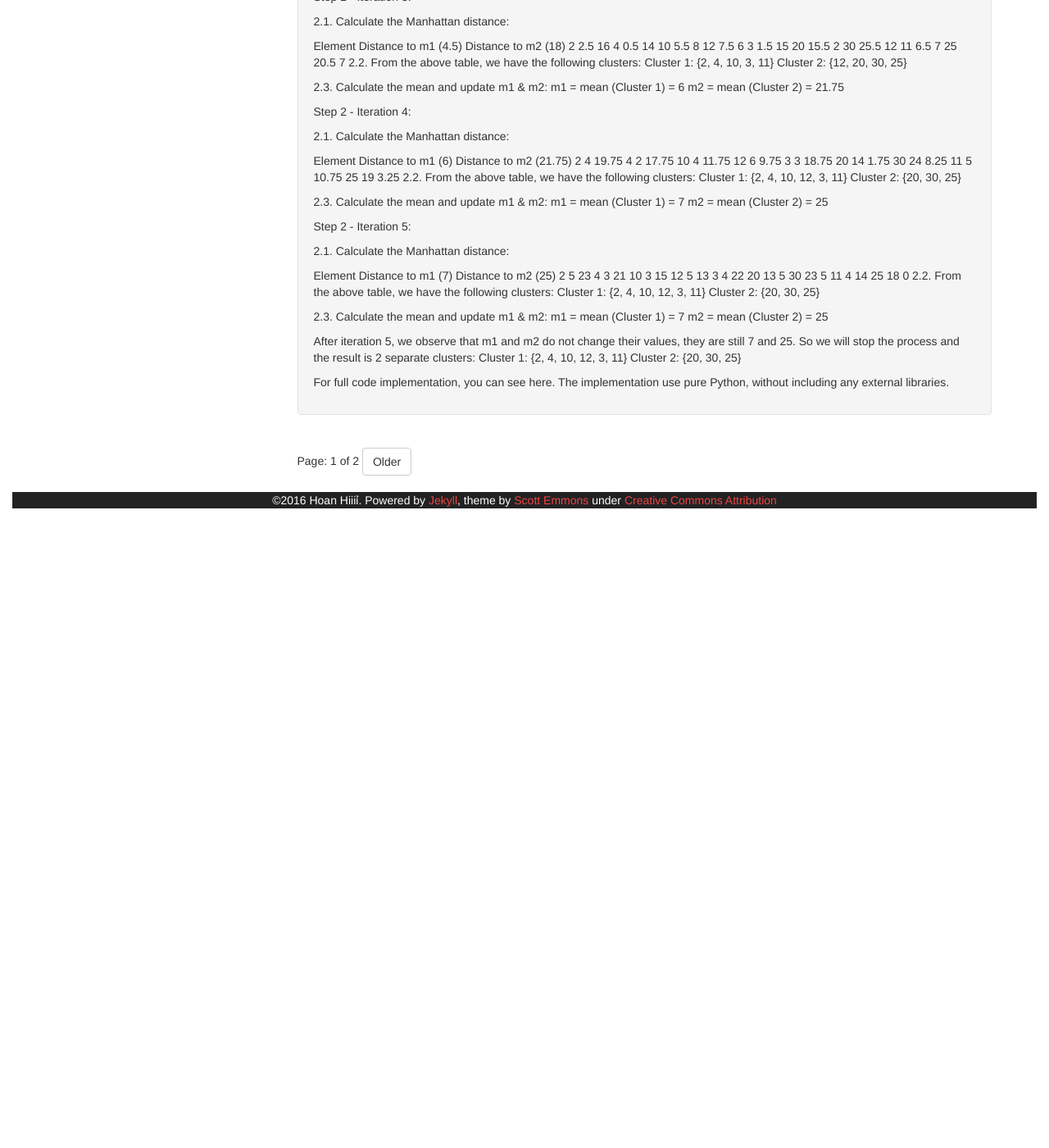
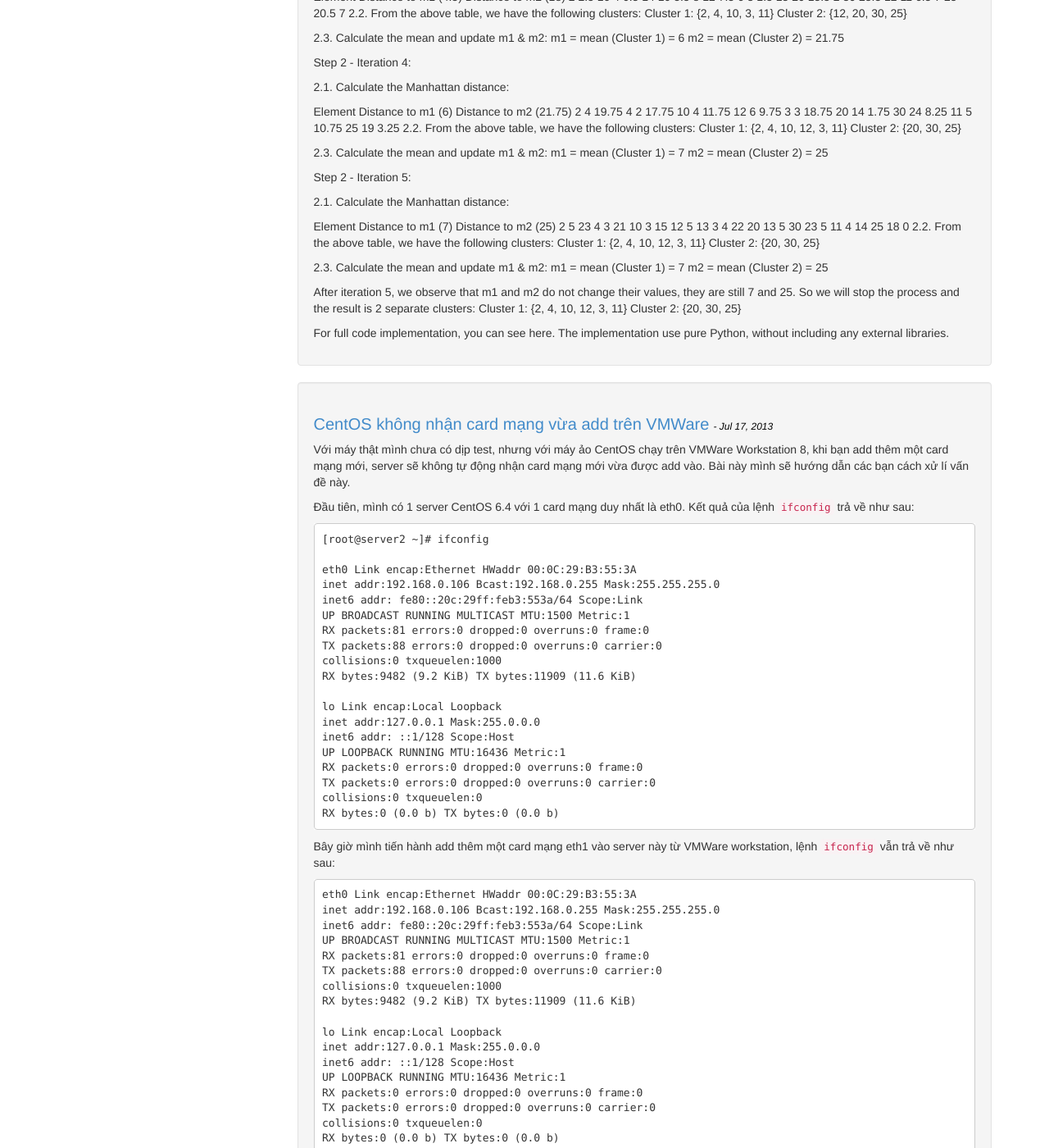
Before and after one commit to hoanvu/hoanvu.github.io, a Jekyll site: the page built from index.html, in a window 1280 px wide and 1400 px high, scrolled down 3202 px. Shown: the whole window at 82% size. Built offline with Jekyll 4.4.1, drawn with Linux system fonts in a browser that asks for light colours; the list of posts is cut into pages by our own code; before the commit the page ends 3832 px from its top, so only the background shows below that; some of the changed text lies outside the part shown.

Commit message:
add some posts, change some styles

````diff
--- a/_config.yml
+++ b/_config.yml
@@ -4,7 +4,7 @@ name: Hoan Hiiiỉ
 description: A jekyll theme
 
 # url is currently only used only for the RSS feed in feed.xml
-url: https://scotte.github.io/jekyll-clean
+url: https://hoanvu.github.io
 
 # baseurl will often be '', but for a project page on gh-pages, it needs to
 # be the project name.
@@ -13,7 +13,7 @@ url: https://scotte.github.io/jekyll-clean
 baseurl: ''
 
 # This can be '' to hide the Github nav button
-github: 'scotte/jekyll-clean'
+github: ''
 
 # Set this to your UA-# value, or '' to disable the block completely
 gaaccount: ''
@@ -30,10 +30,12 @@ isso: ''
 disqus: ''
 
 permalink: /:year/:month/:title
-paginate: 3
+paginate: 10
 
 highlighter: rouge
 markdown: kramdown
 gems: ['jekyll-paginate']
 
 exclude: ['README.md', 'LICENSE']
+
+include: ['_pages']
--- a/_includes/sidebar.html
+++ b/_includes/sidebar.html
@@ -11,6 +11,6 @@
     </ul>
 </div>
 
-<!-- <div class="sidebar well">
+<div class="sidebar well">
 {% include links-list.html %}
-</div> -->
+</div>
--- /dev/null
+++ b/_posts/2013-07-17-centos-khong-nhan-card-mang-vua-add-tren-centos.md
@@ -0,0 +1,143 @@
+---
+layout: post
+title: "CentOS không nhận card mạng vừa add trên VMWare"
+date: 2013-07-17 11:58:20 +0700
+categories: system_admin
+tags: system_admin network centos
+---
+
+Với máy thật mình chưa có dịp test, nhưng với máy ảo CentOS chạy trên VMWare Workstation 8, khi bạn add thêm một card mạng mới, server sẽ không tự động nhận card mạng mới vừa được add vào. Bài này mình sẽ hướng dẫn các bạn cách xử lí vấn đề này.
+
+Đầu tiên, mình có 1 server CentOS 6.4 với 1 card mạng duy nhất là eth0. Kết quả của lệnh ```ifconfig``` trả về như sau:
+
+```
+[root@server2 ~]# ifconfig
+
+eth0 Link encap:Ethernet HWaddr 00:0C:29:B3:55:3A
+inet addr:192.168.0.106 Bcast:192.168.0.255 Mask:255.255.255.0
+inet6 addr: fe80::20c:29ff:feb3:553a/64 Scope:Link
+UP BROADCAST RUNNING MULTICAST MTU:1500 Metric:1
+RX packets:81 errors:0 dropped:0 overruns:0 frame:0
+TX packets:88 errors:0 dropped:0 overruns:0 carrier:0
+collisions:0 txqueuelen:1000
+RX bytes:9482 (9.2 KiB) TX bytes:11909 (11.6 KiB)
+
+lo Link encap:Local Loopback
+inet addr:127.0.0.1 Mask:255.0.0.0
+inet6 addr: ::1/128 Scope:Host
+UP LOOPBACK RUNNING MTU:16436 Metric:1
+RX packets:0 errors:0 dropped:0 overruns:0 frame:0
+TX packets:0 errors:0 dropped:0 overruns:0 carrier:0
+collisions:0 txqueuelen:0
+RX bytes:0 (0.0 b) TX bytes:0 (0.0 b)
+```
+
+Bây giờ mình tiến hành add thêm một card mạng eth1 vào server này từ VMWare workstation, lệnh ```ifconfig``` vẫn trả về như sau:
+
+```
+eth0 Link encap:Ethernet HWaddr 00:0C:29:B3:55:3A
+inet addr:192.168.0.106 Bcast:192.168.0.255 Mask:255.255.255.0
+inet6 addr: fe80::20c:29ff:feb3:553a/64 Scope:Link
+UP BROADCAST RUNNING MULTICAST MTU:1500 Metric:1
+RX packets:81 errors:0 dropped:0 overruns:0 frame:0
+TX packets:88 errors:0 dropped:0 overruns:0 carrier:0
+collisions:0 txqueuelen:1000
+RX bytes:9482 (9.2 KiB) TX bytes:11909 (11.6 KiB)
+
+lo Link encap:Local Loopback
+inet addr:127.0.0.1 Mask:255.0.0.0
+inet6 addr: ::1/128 Scope:Host
+UP LOOPBACK RUNNING MTU:16436 Metric:1
+RX packets:0 errors:0 dropped:0 overruns:0 frame:0
+TX packets:0 errors:0 dropped:0 overruns:0 carrier:0
+collisions:0 txqueuelen:0
+RX bytes:0 (0.0 b) TX bytes:0 (0.0 b)
+```
+
+Lúc này, thực ra card mạng thứ 2 đã đc add thêm vào, tuy nhiên bạn phải dùng option -a mới thấy được, và card mạng này chưa sử dụng được trước khi được cấu hình:
+
+```
+[root@server2 ~]# ifconfig -a
+
+eth0 Link encap:Ethernet HWaddr 00:0C:29:B3:55:3A
+inet addr:192.168.0.106 Bcast:192.168.0.255 Mask:255.255.255.0
+inet6 addr: fe80::20c:29ff:feb3:553a/64 Scope:Link
+UP BROADCAST RUNNING MULTICAST MTU:1500 Metric:1
+RX packets:147 errors:0 dropped:0 overruns:0 frame:0
+TX packets:134 errors:0 dropped:0 overruns:0 carrier:0
+collisions:0 txqueuelen:1000
+RX bytes:16414 (16.0 KiB) TX bytes:18145 (17.7 KiB)
+
+eth1 Link encap:Ethernet HWaddr 00:0C:29:B3:55:44
+BROADCAST MULTICAST MTU:1500 Metric:1
+RX packets:0 errors:0 dropped:0 overruns:0 frame:0
+TX packets:0 errors:0 dropped:0 overruns:0 carrier:0
+collisions:0 txqueuelen:1000
+RX bytes:0 (0.0 b) TX bytes:0 (0.0 b)
+
+lo Link encap:Local Loopback
+inet addr:127.0.0.1 Mask:255.0.0.0
+inet6 addr: ::1/128 Scope:Host
+UP LOOPBACK RUNNING MTU:16436 Metric:1
+RX packets:0 errors:0 dropped:0 overruns:0 frame:0
+TX packets:0 errors:0 dropped:0 overruns:0 carrier:0
+collisions:0 txqueuelen:0
+RX bytes:0 (0.0 b) TX bytes:0 (0.0 b)
+```
+
+Để có thể sử dụng được card mạng mới này, bạn cần phải tạo 1 file cấu hình tên là ```ifcfg-eth1``` tại ```/etc/sysconfig/network-scripts/``` với nội dung cơ bản như sau:
+
+```
+DEVICE=eth1
+HWADDR=00:0C:29:B3:55:44
+TYPE=Ethernet
+ONBOOT=yes
+NM_CONTROLLED=yes
+BOOTPROTO=dhcp
+```
+
+Lưu ý là giá trị ở dòng ```HWADDR``` phải được lấy từ output của lệnh ```ifconfig -a```. Save và close lại, sau đó dùng lệnh:
+
+```
+service network restart
+```
+
+Đánh lại ifconfig, bạn sẽ thấy card mạng mới đã hiện lên và đã có thể sử dụng bình thường.
+
+```
+[root@server2 ~]# ifconfig
+
+eth0 Link encap:Ethernet HWaddr 00:0C:29:B3:55:3A
+inet addr:192.168.0.106 Bcast:192.168.0.255 Mask:255.255.255.0
+inet6 addr: fe80::20c:29ff:feb3:553a/64 Scope:Link
+UP BROADCAST RUNNING MULTICAST MTU:1500 Metric:1
+RX packets:517 errors:0 dropped:0 overruns:0 frame:0
+TX packets:452 errors:0 dropped:0 overruns:0 carrier:0
+collisions:0 txqueuelen:1000
+RX bytes:50956 (49.7 KiB) TX bytes:101981 (99.5 KiB)
+
+eth1 Link encap:Ethernet HWaddr 00:0C:29:B3:55:44
+inet addr:192.168.0.107 Bcast:192.168.0.255 Mask:255.255.255.0
+inet6 addr: fe80::20c:29ff:feb3:5544/64 Scope:Link
+UP BROADCAST RUNNING MULTICAST MTU:1500 Metric:1
+RX packets:10 errors:0 dropped:0 overruns:0 frame:0
+TX packets:10 errors:0 dropped:0 overruns:0 carrier:0
+collisions:0 txqueuelen:1000
+RX bytes:1756 (1.7 KiB) TX bytes:1236 (1.2 KiB)
+
+lo Link encap:Local Loopback
+inet addr:127.0.0.1 Mask:255.0.0.0
+inet6 addr: ::1/128 Scope:Host
+UP LOOPBACK RUNNING MTU:16436 Metric:1
+RX packets:0 errors:0 dropped:0 overruns:0 frame:0
+TX packets:0 errors:0 dropped:0 overruns:0 carrier:0
+collisions:0 txqueuelen:0
+RX bytes:0 (0.0 b) TX bytes:0 (0.0 b)
+```
+
+Lưu ý: nếu trong file config của eth1 (```/etc/sysconfig/network-scripts/ifcfg-eth1```), bạn không sử dụng địa chỉ MAC từ output của ```ifconfig -a```, sau khi restart network bạn có thể sẽ gặp lỗi sau:
+
+```
+Bringing up interface eth1: Device eth1 has different MAC address than expected, ignoring.
+[FAILED]
+```
--- a/index.html
+++ b/index.html
@@ -5,8 +5,8 @@ layout: default
 {% for post in paginator.posts %}
 <div class="article">
     <div class="well">
-        <h1><a href="{{ site.baseurl}}{{ post.url }}" class="post_title">{{ post.title }}</a> <br>
-            <span class="post_date">{{ post.date | date: "%b %-d, %Y" }}</span>
+        <h1><a href="{{ site.baseurl}}{{ post.url }}" class="post_title">{{ post.title }}</a>
+            <span class="post_date"> - {{ post.date | date: "%b %-d, %Y" }}</span>
         </h1>
 
         {% if site.comments and post.comments %}
````
Also changed, not shown: _includes/links-list.html (+4 -5 lines), _layouts/page.html (added, +34 -0 lines), _pages/about.md (added, +13 -0 lines), about.html (+7 -1 lines).
